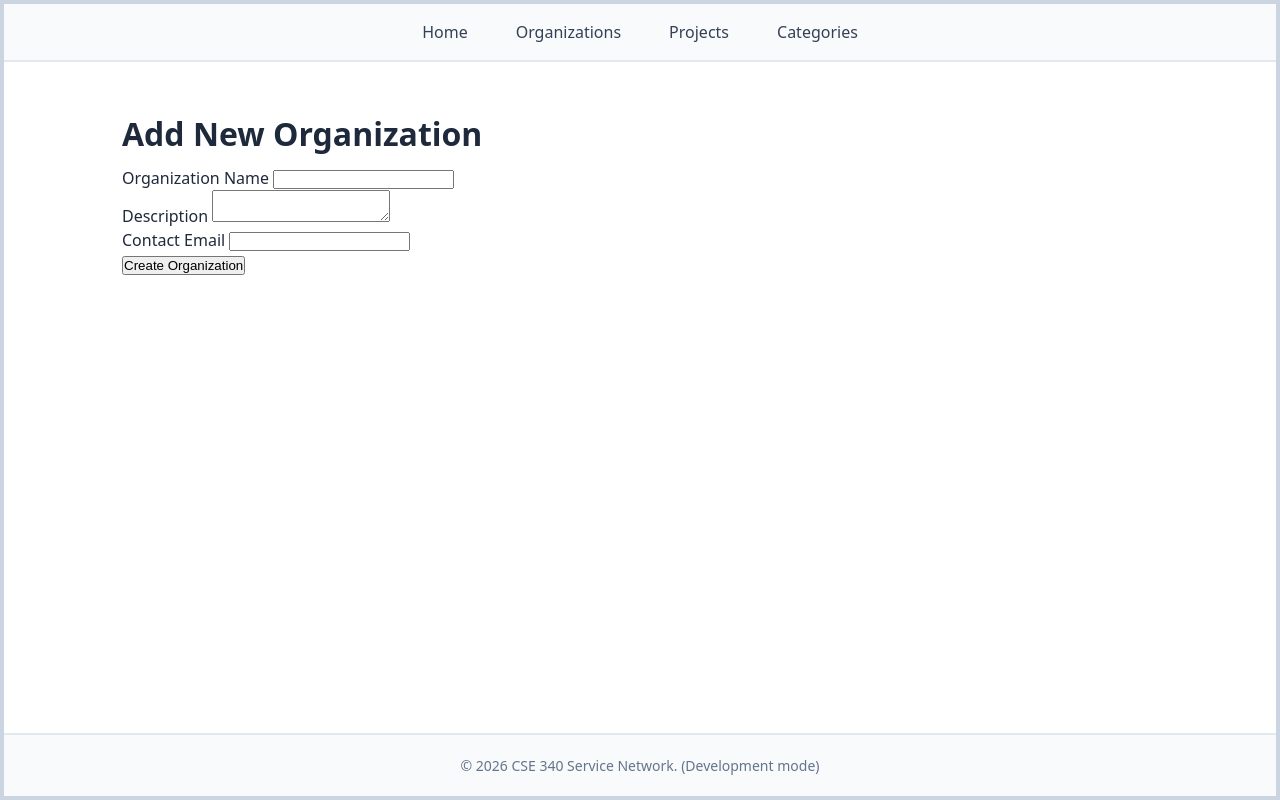
After one commit to Zaanian/cse340-course-repo, a Node server app: page /new-organization in a window 1280 px wide. The commit adds this page. Run offline with Node 20, Linux system fonts and the light colour scheme.

Commit message:
create new organizations pages

```diff
--- a/server.js
+++ b/server.js
@@ -21,6 +21,9 @@ const app = express();
 /**
   * Configure Express middleware
   */
+// Allow Express to receive and process common POST data
+app.use(express.urlencoded({ extended: true }));
+app.use(express.json());
 
 // Serve static files from the public directory
 app.use(express.static(path.join(__dirname, 'public')));
--- a/src/controller/organizations.js
+++ b/src/controller/organizations.js
@@ -1,4 +1,4 @@
-import { getAllOrganizations, getOrganizationDetails } from '../models/organizations.js';
+import { getAllOrganizations, getOrganizationDetails, createOrganization } from '../models/organizations.js';
 import { getProjectsByOrganizationId } from '../models/projects.js';
 
 
@@ -18,4 +18,17 @@ const showOrganizationDetailsPage = async (req, res) => {
     res.render('organization', { title, organizationDetails, projects });
 };
 
-export { showOrganizationsPage, showOrganizationDetailsPage };
+const showNewOrganizationForm = async (req, res) => {
+    const title = 'Add New Organization';
+
+    res.render('new-organization', { title });
+}
+
+const processNewOrganizationForm = async (req, res) => {
+    const { name, description, contactEmail } = req.body;
+    const logoFilename = 'placeholder-logo.png'; // Use the placeholder logo for all new organizations
+
+    const organizationId = await createOrganization(name, description, contactEmail, logoFilename);
+    res.redirect(`/organization/${organizationId}`);
+};
+export { showOrganizationsPage, showOrganizationDetailsPage, showNewOrganizationForm, processNewOrganizationForm };
--- a/src/routes.js
+++ b/src/routes.js
@@ -1,7 +1,7 @@
 import express from 'express';
 
 import { showHomePage } from './controller/index.js';
-import { showOrganizationsPage, showOrganizationDetailsPage } from './controller/organizations.js';
+import { showOrganizationsPage, showOrganizationDetailsPage, showNewOrganizationForm, processNewOrganizationForm } from './controller/organizations.js';
 import { showProjectsPage, showProjectDetailsPage } from './controller/projects.js';
 import { showCategoriesPage, showCategoryDetailsPage } from './controller/categories.js';
 import { testErrorPage } from './controller/error.js';
@@ -19,6 +19,10 @@ router.get('/organization/:id', showOrganizationDetailsPage);
 router.get('/project/:id', showProjectDetailsPage);
 router.get('/category/:id', showCategoryDetailsPage);
 
+router.get('/new-organization', showNewOrganizationForm);
+// Route to handle new organization form submission
+router.post('/new-organization', processNewOrganizationForm);
+
 // error-handling routes
 router.get('/test-error', testErrorPage);
 
--- /dev/null
+++ b/src/views/new-organization.ejs
@@ -0,0 +1,27 @@
+<%- include('partials/header') %>
+    <main>
+        <h1>
+            <%= title %>
+        </h1>
+
+        <form action="/new-organization" method="POST">
+            <div class="form-group">
+                <label for="name">Organization Name</label>
+                <input type="text" id="name" name="name" />
+            </div>
+
+            <div class="form-group">
+                <label for="description">Description</label>
+                <textarea id="description" name="description"></textarea>
+            </div>
+
+            <div class="form-group">
+                <label for="contactEmail">Contact Email</label>
+                <input type="text" id="contactEmail" name="contactEmail" />
+            </div>
+
+            <button type="submit">Create Organization</button>
+        </form>
+
+    </main>
+    <%- include('partials/footer') %>
--- a/src/views/organizations.ejs
+++ b/src/views/organizations.ejs
@@ -15,6 +15,7 @@
                                 </li>
                                 <% }); %>
                 </ul>
+                <p><a href="/new-organization">Add a new organization</a></p>
         </main>
 
         <%- include('partials/footer') %>
```
Also changed, not shown: src/models/organizations.js (+31 -1 lines), public/images/placeholder-logo.png (added).
